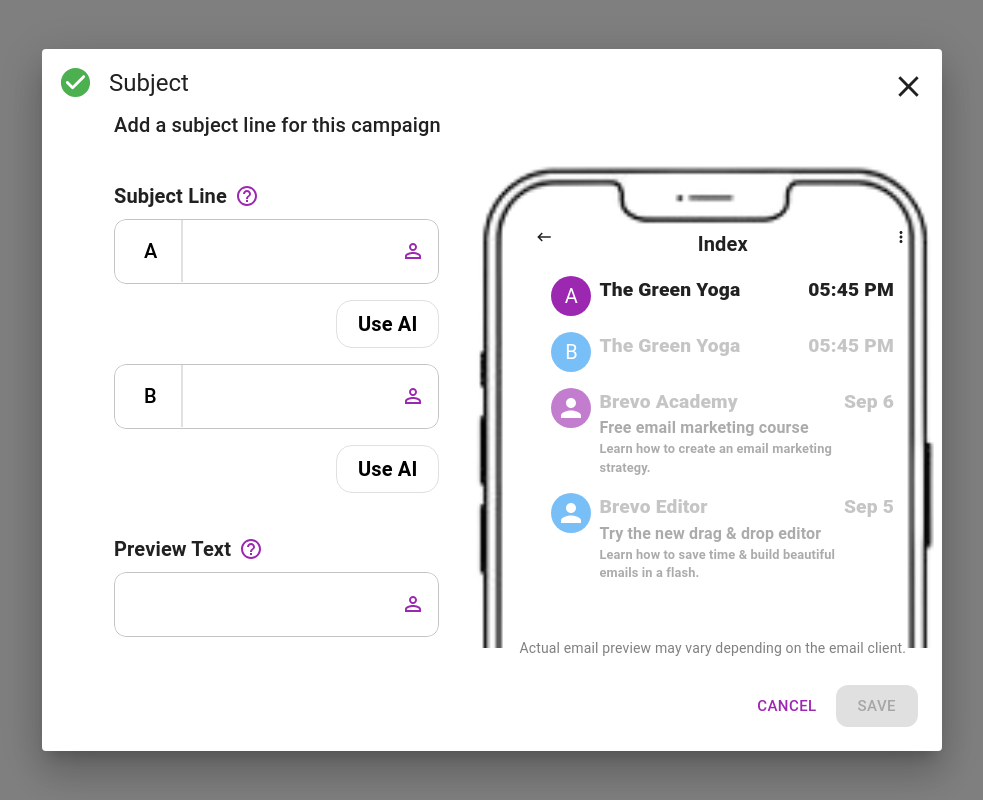
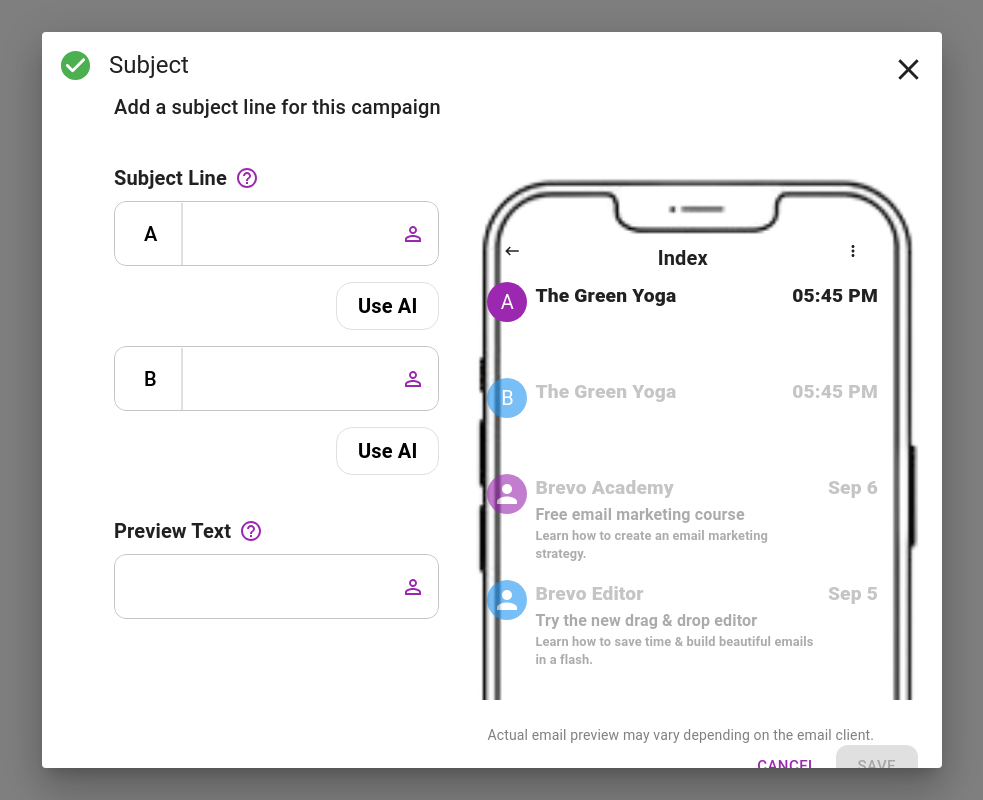
Before and after one commit to shubh-0422/sensenrespond-email, a React (Create React App) app: page / in a window 1280 px wide. Shown: the whole page, without its empty margins (148-1131 px from the left). Built offline with nearby package versions, Linux system fonts and the light colour scheme; the HTML template or start-up script is replaced by a standard one.

Commit message:
removing unwanteed code

```diff
--- a/src/App.js
+++ b/src/App.js
@@ -1,16 +1,12 @@
 import * as React from "react";
-import Box from "@mui/material/Box";
+import { Box, Button, DialogActions, Typography, Dialog, useMediaQuery, CssBaseline } from "@mui/material";
 import { green, purple } from "@mui/material/colors";
-import Button from "@mui/material/Button";
-import DialogActions from "@mui/material/DialogActions";
-import { Typography } from "@mui/material";
 import CloseIcon from "@mui/icons-material/Close";
-import Dialog from "@mui/material/Dialog";
 import CheckCircleRoundedIcon from "@mui/icons-material/CheckCircleRounded";
-import EmailInput from "./components/EmailInput"; // Replace with your actual component
-import EmailPreview from "./components/EmailPreview"; // Replace with your actual component
+import EmailInput from "./components/EmailInput";
+import EmailPreview from "./components/EmailPreview";
 import { createTheme, ThemeProvider } from "@mui/material/styles";
-import CssBaseline from "@mui/material/CssBaseline";
+import { useTheme } from "@mui/system";
 
 const theme = createTheme({
   palette: {
@@ -27,9 +23,22 @@ const theme = createTheme({
 });
 
 const EmailDialog = () => {
+  const muiTheme = useTheme();
+  const isMobile = useMediaQuery(muiTheme.breakpoints.down("sm"));
+
   return (
-    <Dialog open={true} maxWidth="md" fullWidth sx={{ borderRadius: 3 }}>
-      <Box sx={{ padding: 2 }} flex={1}>
+    <Dialog
+      open={true}
+      maxWidth="md"
+      fullWidth
+      sx={{
+        borderRadius: isMobile ? 0 : 3,
+        "& .MuiPaper-root": {
+          margin: isMobile ? 0 : undefined,
+        },
+      }}
+    >
+      <Box sx={{ padding: isMobile ? 1 : 2 }} flex={1}>
         <Box
           sx={{
             display: "flex",
@@ -39,20 +48,20 @@ const EmailDialog = () => {
           }}
         >
           <Typography
-            variant="h5"
+            variant={isMobile ? "h6" : "h5"}
             gutterBottom
             sx={{ display: "flex", alignItems: "center" }}
           >
             <CheckCircleRoundedIcon
               sx={{ color: green[500], marginRight: 2 }}
-              fontSize="large"
+              fontSize={isMobile ? "medium" : "large"}
             />
             Subject
           </Typography>
-          <CloseIcon fontSize="large" />
+          <CloseIcon fontSize={isMobile ? "medium" : "large"} />
         </Box>
-        <Box paddingLeft={7}>
-          <Typography variant="h6" gutterBottom>
+        <Box paddingLeft={isMobile ? 2 : 7} paddingRight={isMobile ? 2 : 0}>
+          <Typography variant="h6" gutterBottom fontSize={isMobile ? "1rem" : "1.25rem"}>
             Add a subject line for this campaign
           </Typography>
           <Box
@@ -60,20 +69,27 @@ const EmailDialog = () => {
             noValidate
             sx={{
               display: "flex",
-              flexDirection: "row",
+              flexDirection: isMobile ? "column" : "row",
               justifyContent: "flex-start",
               paddingTop: 4,
-              flexWrap: "wrap", // Allow items to wrap if needed
+              flexWrap: isMobile ? "nowrap" : "wrap",
+              gap: isMobile ? 8 : 0,
             }}
           >
             <EmailInput />
             <EmailPreview />
           </Box>
         </Box>
-        <DialogActions>
+        <DialogActions
+          sx={{
+            flexDirection: isMobile ? "column" : "row",
+            columnGapGap: isMobile ? 2 : 0,
+          }}
+        >
           <Button
             disabled={false}
             size="large"
+            fullWidth={isMobile}
             sx={{
               borderRadius: 3,
             }}
@@ -84,6 +100,7 @@ const EmailDialog = () => {
             disabled={true}
             variant="contained"
             size="large"
+            fullWidth={isMobile}
             sx={{
               borderRadius: 3,
             }}
--- a/src/components/EmailCard.js
+++ b/src/components/EmailCard.js
@@ -9,8 +9,7 @@ const EmailCard = ({ noInitial, initial, title, subTitle, previewText, time, isb
     <Box
       sx={{
         borderRadius: 2,
-        px: 2,
-        mx: 2,
+
         opacity: isEnabled ? 1 : 0.6,
         pointerEvents: isEnabled ? "auto" : "none",
       }}
@@ -32,7 +31,7 @@ const EmailCard = ({ noInitial, initial, title, subTitle, previewText, time, isb
         >
           {!noInitial ? initial : ""}
         </Avatar>
-        <Box flex={1}>
+        <Box flex={1} minHeight={"5rem"}>
           <Typography
             margin={0}
             variant="body1"
--- a/src/components/EmailPreview.js
+++ b/src/components/EmailPreview.js
@@ -28,25 +28,36 @@ const dummyData = [
 const EmailPreview = () => {
   const { subjectA, subjectB, previewText } = useSelector((state) => state.email);
   const headerIconStyles = { fontSize: "large" };
-  const wrapperStyles = { display: "flex", justifyContent: "space-between", px: 2, mb: 2 };
+  const wrapperStyles = { display: "flex", justifyContent: "space-between", px: 2, mb: 1 };
 
   return (
-    <Box marginLeft={10} flex={1} marginTop={2}>
+    <Box flex={1} sx={{ position: "relative" }}>
+      {/* Image overlapping on email details */}
       <img
         src={ImageIphone}
         alt="Custom Icon"
         style={{
-          maxWidth: "280%",
-          minWidth: "30rem",
-          height: "auto",
-          margin: "10px 0",
-          objectFit: "contain",
-          position: "absolute",
-          top: "90px",
-          right: "0",
+          minWidth: "29rem", // Ensure image is confined within its parent
+          height: "auto",    // Maintain aspect ratio
+          // margin: "10px 0",  // Adjust margins as needed
+          objectFit: "contain",  // Ensure image fits within its parent container
+          position: "absolute", // Align it relative to its parent container
+          top: "0", // Adjust if needed to align vertically within the parent
+          right: "0", // Adjust if needed to align horizontally within the parent
+          zIndex: 1, // Ensure image is behind the text content
         }}
       />
-      <Box sx={{ paddingTop: 4 }}>
+      <Box
+        id="email-details"
+        sx={{
+          px: 4,
+          mx: 2,
+          paddingTop: 4,
+          position: "relative", // Keep email details in flow
+          zIndex: 2, // Ensure the email details are above the image
+          top: "3rem", // Adjust the spacing between image and content
+        }}
+      >
         <Box sx={wrapperStyles}>
           <KeyboardBackspaceIcon sx={headerIconStyles} />
           <Typography variant="h6" fontWeight={700}>
@@ -83,9 +94,7 @@ const EmailPreview = () => {
             />
           ))}
         </Box>
-
-        {/* Footer Note */}
-        <Box sx={{ paddingTop: 5, paddingBottom: 2 }}>
+        <Box sx={{ paddingY: 5 }}>
           <Typography variant="body2" color="gray">
             Actual email preview may vary depending on the email client.
           </Typography>
--- a/src/components/TextInput.js
+++ b/src/components/TextInput.js
@@ -32,6 +32,7 @@ const TextInput = ({
     <Box
       sx={{
         display: "flex",
+        flex:1,
         alignItems: "flex-start",
         flexDirection: "column",
       }}
```
Also changed, not shown: src/assets/a-removebg-preview.png.
